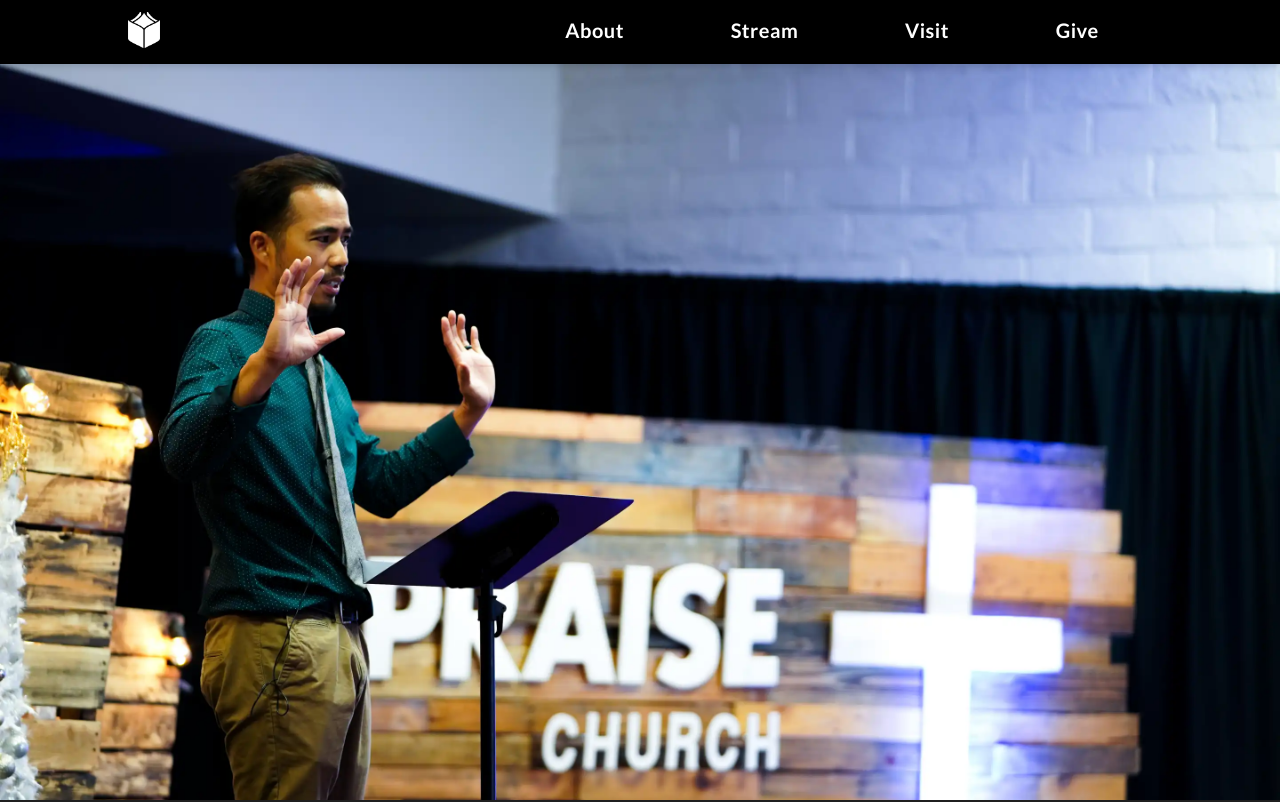
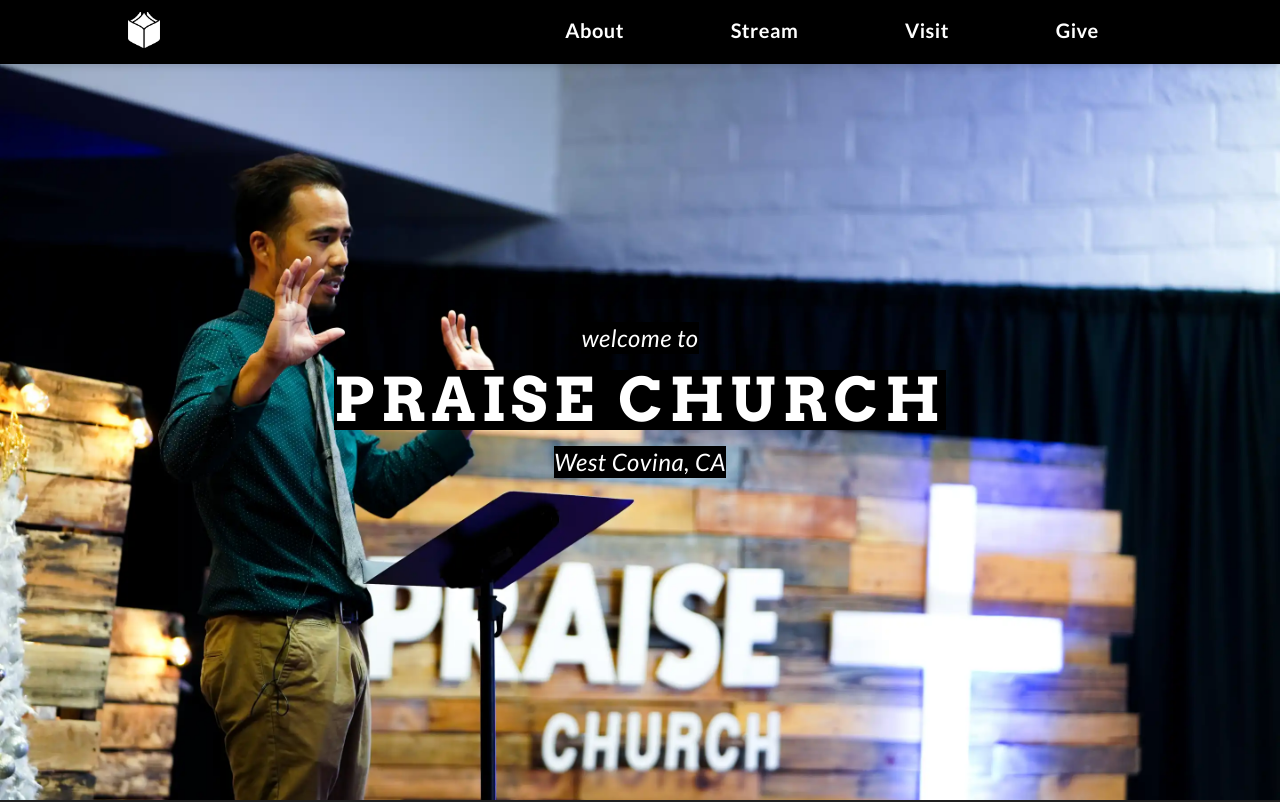
Before and after one commit to PraiseChurch/web, a Next.js app: page / in a window 1280 px wide. Shown: the top 802 px of the page. Built offline with nearby package versions, Linux system fonts and the light colour scheme.

Commit message:
feat: init header component that takes in a url, title and optional pretitle, postitle props

```diff
--- a/src/app/components/Hero.tsx
+++ b/src/app/components/Hero.tsx
@@ -1,6 +1,40 @@
-export const Hero = () => {
+import React from "react";
+import { Typography } from "../components/Typography";
+interface HeroProps {
+  backgroundColor?: string;
+  fontColor?: string;
+  postTitle?: string;
+  preTitle?: string;
+  imgSrc?: string;
+  title: string;
+}
+export const Hero: React.FC<HeroProps> = ({ imgSrc, preTitle, postTitle, title }) => {
+  const backgroundImageStyle = imgSrc
+    ? {
+        backgroundImage: `url(${imgSrc})`,
+      }
+    : {};
+
   return (
-    <div className="h-screen w-screen bg-cover bg-[url('/praise-hero.jpg')]">
+    <div
+      className={`h-screen w-screen bg-cover flex flex-col justify-center items-center`}
+      style={backgroundImageStyle}
+    >
+      <span className="bg-black">
+        <Typography variant="heroSubheading" color="text-white" fontStyle="italic">
+          {preTitle}
+        </Typography>
+      </span>
+      <div className="bg-black md:my-4 flex flex-col justify-center items-center">
+        <Typography variant="heading" color="text-white" letterCase="uppercase">
+          {title}
+        </Typography>
+      </div>
+      <span className="bg-black">
+        <Typography variant="heroSubheading" color="text-white" fontStyle="italic">
+          {postTitle}
+        </Typography>
+      </span>
     </div>
   );
 };
--- a/src/app/components/Typography.tsx
+++ b/src/app/components/Typography.tsx
@@ -5,8 +5,9 @@
 interface TypographyProps {
   children: React.ReactNode;
   color?: string;
+  fontStyle?: "italic" | "not-italic";
   letterCase?: "uppercase" | "lowercase" | "capitalize";
-  variant?: "heading" | "subheading" | "body" | "caption";
+  variant?: "heading" | "subheading" | "body" | "caption" | "heroSubheading";
   size?: string;
 }
 
@@ -16,15 +17,17 @@
   letterCase,
   size,
   children,
+  fontStyle
 }) => {
   const classNames: { [key: string]: string } = {
-    heading: "text-4xl font-bold serif tracking-wide",
-    subheading: "text-xl font-semibold sans-serif tracking-wide",
     body: "text-base serif tracking-wide",
     caption: "text-sm text-gray-500 sans-serif tracking-wide",
+    heading: "text-3xl md:text-6xl font-bold serif tracking-widest leading-relaxed",
+    heroSubheading: "text-xl md:text-2xl sans-serif tracking-wide leading-relaxed",
+    subheading: "text-xl font-semibold sans-serif tracking-wide",
     // Add more variants as needed
   };
 
-  const combinedClasses = `${classNames[variant]} ${color} ${letterCase} ${size}`;
+  const combinedClasses = `${classNames[variant]} ${fontStyle} ${color} ${letterCase} ${size}`;
   return <span className={combinedClasses}>{children}</span>;
 };
--- a/src/app/page.tsx
+++ b/src/app/page.tsx
@@ -3,7 +3,7 @@
 export default function Home() {
   return (
     <main>
-      <Hero />
+      <Hero preTitle="welcome to" title="Praise Church" postTitle="West Covina, CA" imgSrc="/praise-hero.jpg"/>
     </main>
   );
 }
```
